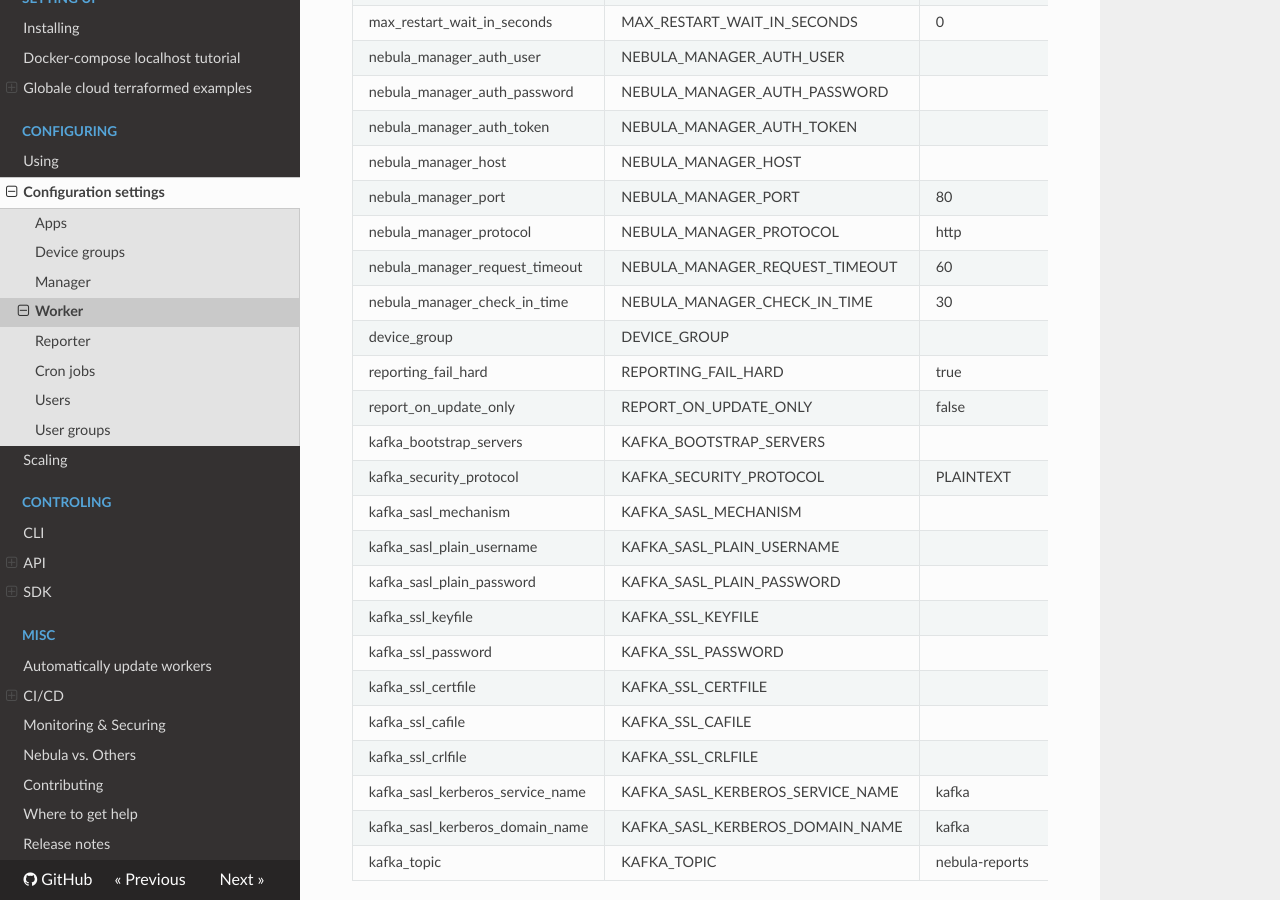
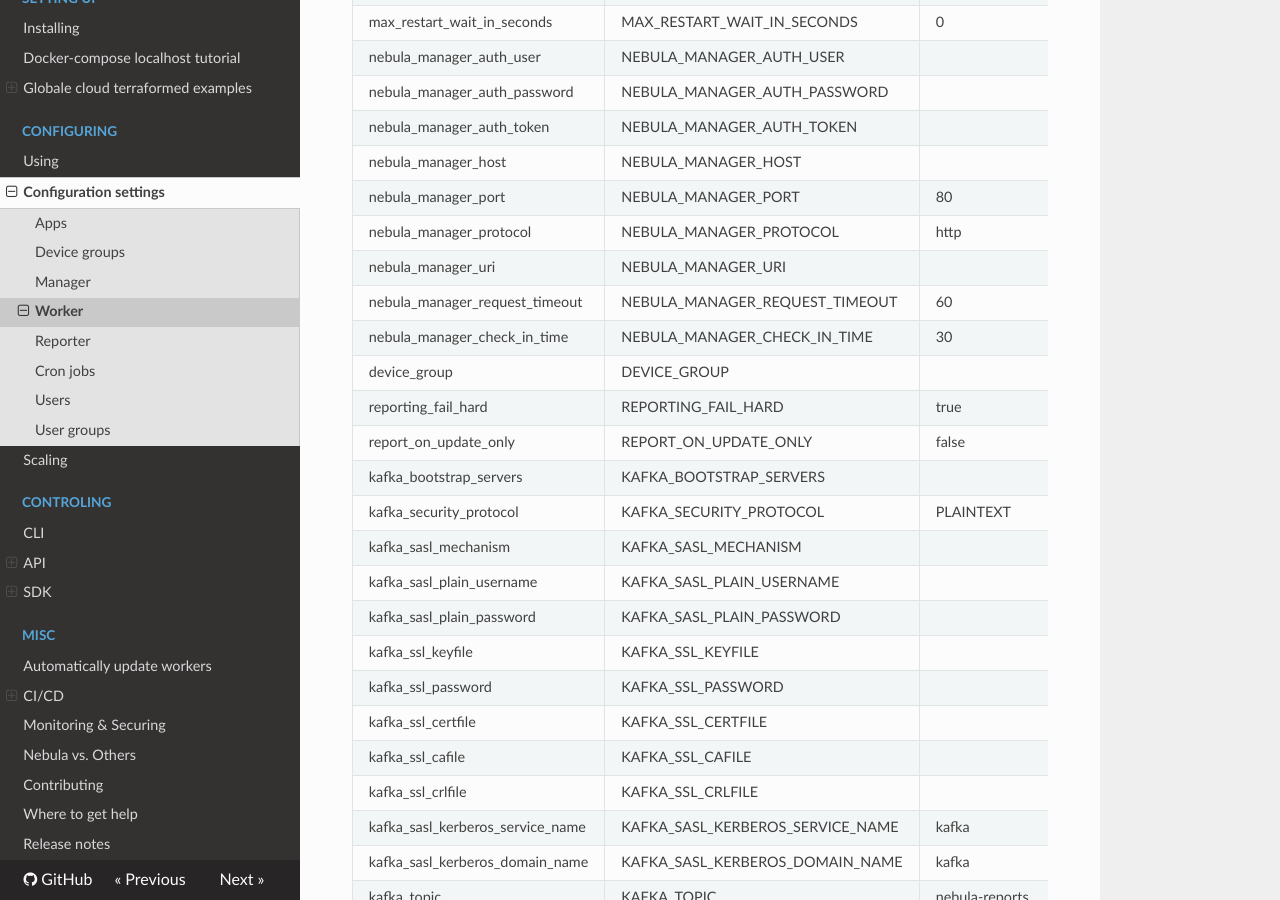
Before and after one commit to nebula-orchestrator/docs, an MkDocs documentation site: the page built from docs/config/worker.md, in a window 1280 px wide and 900 px high, scrolled down 487 px. Built offline with MkDocs 1.6.1, drawn with Linux system fonts in a browser that asks for light colours; nearby versions of some CDN libraries; some of the changed lines change nothing that is shown.

Commit message:
Added config and env var nebula_manager_uri

```diff
--- a/docs/config/worker.md
+++ b/docs/config/worker.md
@@ -14,9 +14,10 @@ The following table shows the config variables used to set nebula worker at star
 | nebula_manager_auth_user     | NEBULA_MANAGER_AUTH_USER   |                              | admin                                                                                                                | string | the basic auth user used to secure the manager - unless you set auth_enabled=false you must configure either basic_auth (user & pass) or token auth                                                                                                                                                                                                    | no       |
 | nebula_manager_auth_password | NEBULA_MANAGER_AUTH_PASSWORD     |                              | P@ssw0rd                                                                                                             | string | the basic auth password used to secure  manager - unless you set auth_enabled=false you must configure either basic_auth (user & pass) or token auth                                                                                                                                                                                                   | no       |
 | nebula_manager_auth_token          | NEBULA_MANAGER_AUTH_TOKEN        |                              | ZDMwN2JmYjBmODliMDRmOTViZDlkYmJl                                                                                     | string | the bearer token used to secure  manager - unless you set auth_enabled=false you must configure either basic_auth (user & pass) or token auth                                                                                                                                                                                                          | no       |
-| nebula_manager_host                | NEBULA_MANAGER_HOST              |                              | mynebulaapi.exampledomain.com                                                                                        | string | the FQDN\IP of the Nebula manager                                                                                                                                                                                                                                                                                                                      | yes      |
-| nebula_manager_port                | NEBULA_MANAGER_PORT              | 80                           | 80                                                                                                                   | int    | the port of the Nebula manager                                                                                                                                                                                                                                                                                                                         | yes      |
-| nebula_manager_protocol            | NEBULA_MANAGER_PROTOCOL          | http                         | http                                                                                                                 | string | protocol used to contact the Nebula manager - http or https                                                                                                                                                                                                                                                                                            | yes      |
+| nebula_manager_host                | NEBULA_MANAGER_HOST              |                              | mynebulaapi.exampledomain.com                                                                                        | string | the FQDN\IP of the Nebula manager   - **Note**: you must configure either the nebula_manager_uri or the nebula_manager_host                                                                                                                                                                                                                                                                                                                   | no      |
+| nebula_manager_port                | NEBULA_MANAGER_PORT              | 80                           | 80                                                                                                                   | int    | the port of the Nebula manager                                                                                                                                                                                                                                                                                                                         | no      |
+| nebula_manager_protocol            | NEBULA_MANAGER_PROTOCOL          | http                         | http                                                                                                                 | string | protocol used to contact the Nebula manager - http or https                                                                                                                                                                                                                                                                                            | no      |
+| nebula_manager_uri                 | NEBULA_MANAGER_URI               |                              | https://mynebulaapi.exampledomain.com:8080/nebulaManager                                                                                                                 | string | Complete URI of the nebula manager including the protocol, host FQDN/IP, port and path -**Note** you must configure either the nebula_manager_uri or the nebula_manager_host                                                                                                                                                                                                                                                                                            | no      |
 | nebula_manager_request_timeout     | NEBULA_MANAGER_REQUEST_TIMEOUT   | 60                           | 60                                                                                                                   | int    | the time (in seconds) to wait for a response from the Nebula manager before timing out                                                                                                                                                                                                                                                                 | yes      |
 | nebula_manager_check_in_time       | NEBULA_MANAGER_CHECK_IN_TIME     | 30                           | 30                                                                                                                   | int    | the time (in seconds) the device will check in with the Nebula manager to see if any changes to the application happens, the lower this is the faster changes to any app or device_group will propagate to the device but the higher the load to the manager will be so more mangers will be needed                                                    | yes      |
 | device_group                       | DEVICE_GROUP                     |                              | smart_fridge_device_group                                                                                            | string | the device group to attach a device to - each device can only exist in a single device_group but each device_group can have unlimited apps in it                                                                                                                                                                                                       | yes      |
```
